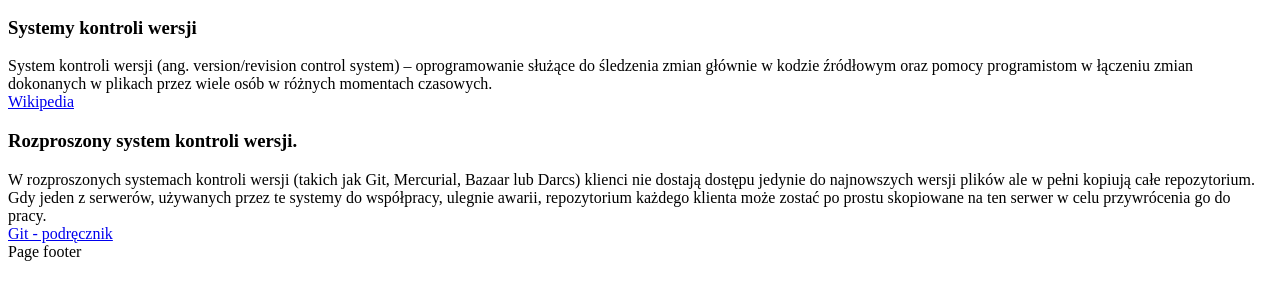
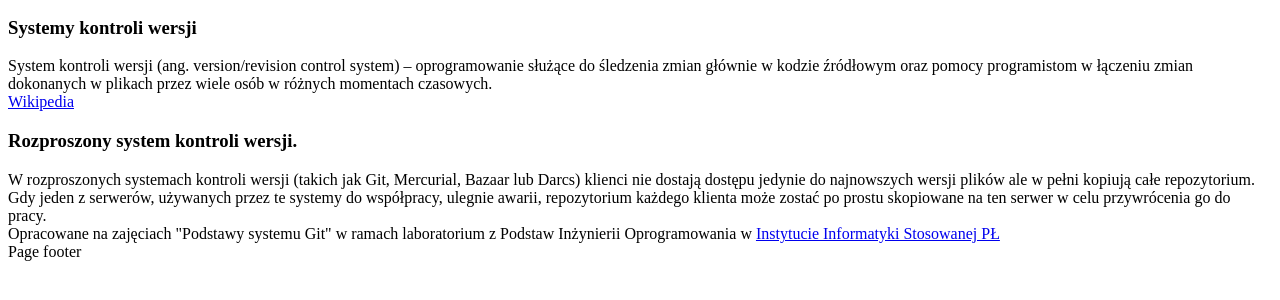
Before and after one commit to qyzu/iislabpio_180202, a plain HTML site: page index.html in a window 1280 px wide. Shown: the part 80-380 px from the top of the page. Drawn offline with Linux system fonts and the light colour scheme.

Commit message:
Zmieniona zawartosc znacznika footer.

```diff
--- a/index.html
+++ b/index.html
@@ -34,7 +34,7 @@
 		    	W rozproszonych systemach kontroli wersji (takich jak Git, Mercurial, Bazaar lub Darcs) klienci nie dostają dostępu jedynie do najnowszych wersji plików ale w pełni kopiują całe repozytorium. Gdy jeden z serwerów, używanych przez te systemy do współpracy, ulegnie awarii, repozytorium każdego klienta może zostać po prostu skopiowane na ten serwer w celu przywrócenia go do pracy.
 		  	</div>
 			<footer class="panel-footer">
-				<a href="http://git-scm.com/book/pl/Pierwsze-kroki-Wprowadzenie-do-kontroli-wersji#Rozproszone-systemy-kontroli-wersji">Git - podręcznik</a>
+				Opracowane na zajęciach "Podstawy systemu Git" w ramach laboratorium z Podstaw Inżynierii Oprogramowania w <a href="http://www.iis.p.lodz.pl/">Instytucie Informatyki Stosowanej PŁ</a>
 			</footer>
 		</section>
 		<footer  class="navbar">
```
